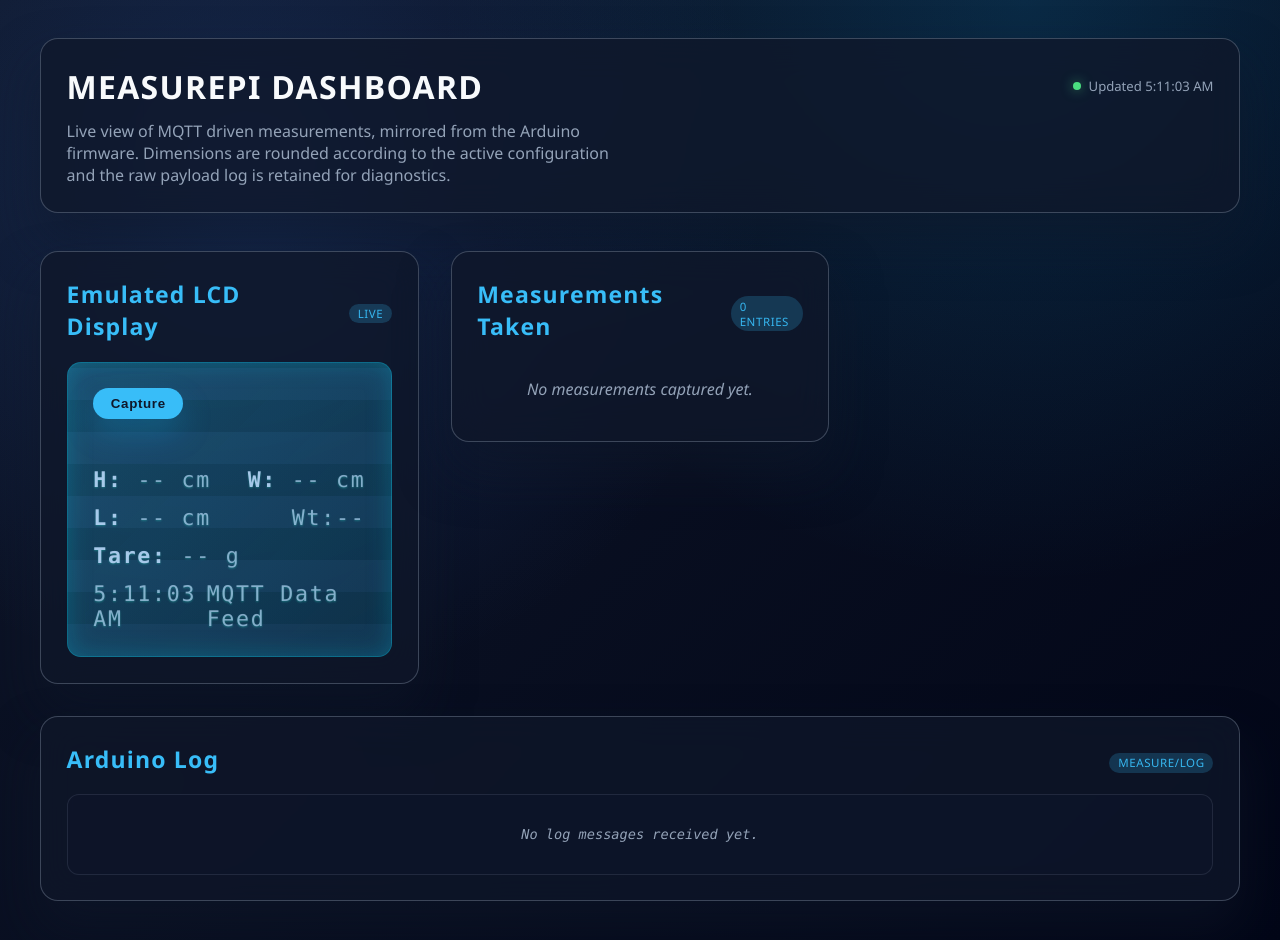
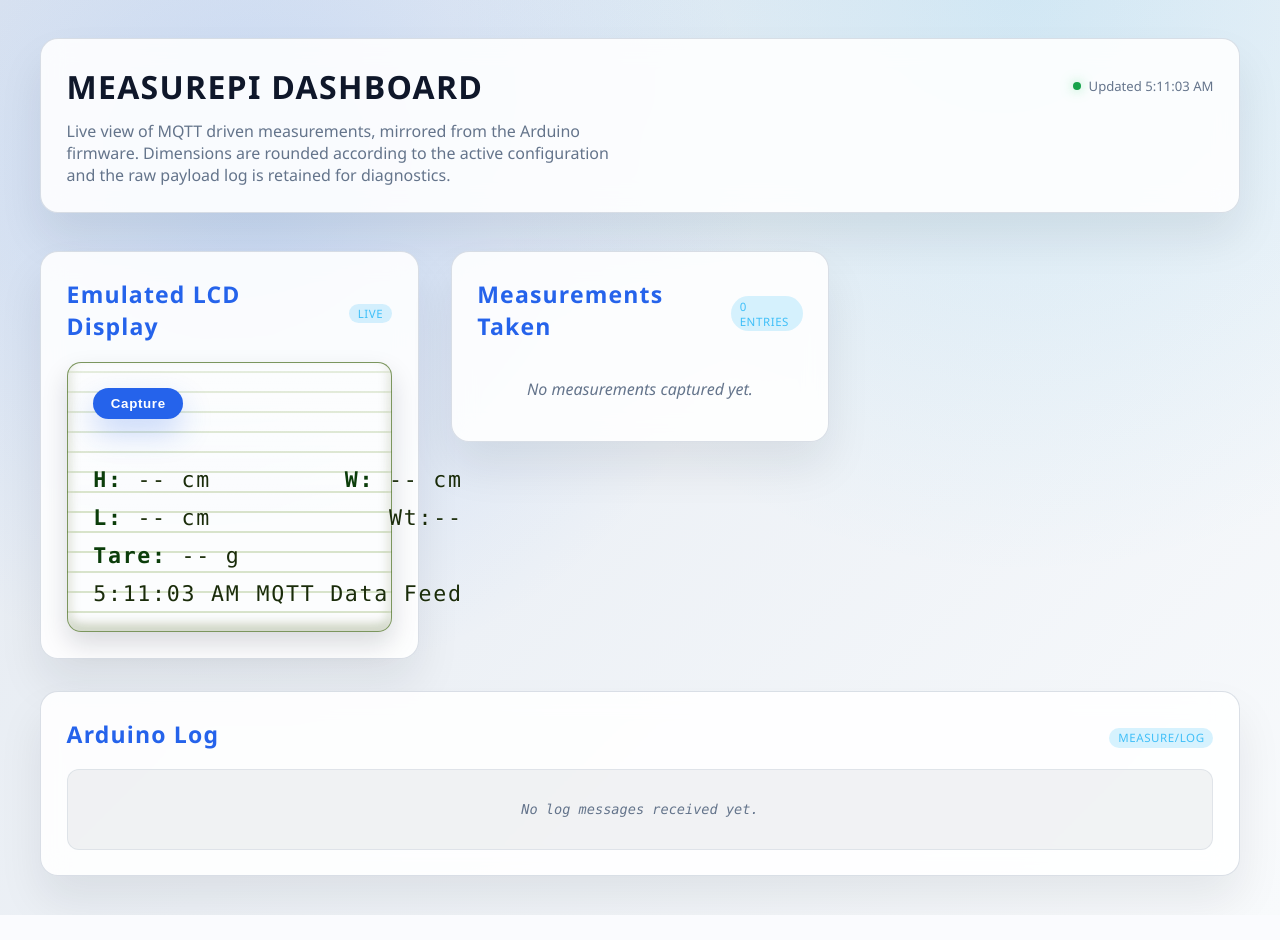
Before and after one commit to mitchweightman-nz/measurepi, a Flask app: page / in a window 1280 px wide. After the commit the page ends 915 px from the top, so only its background shows below. Run offline with Flask 3, Linux system fonts and the light colour scheme; data that the repository does not hold is empty.

Commit message:
Invert dashboard theme and update LCD styling

```diff
--- a/templates/index.html
+++ b/templates/index.html
@@ -6,20 +6,20 @@
   <meta name="viewport" content="width=device-width, initial-scale=1">
   <style>
     :root {
-      color-scheme: light dark;
-      --bg: #0f172a;
-      --panel-bg: rgba(15, 23, 42, 0.75);
+      color-scheme: light;
+      --bg: #f1f5f9;
+      --panel-bg: rgba(255, 255, 255, 0.88);
       --panel-border: rgba(148, 163, 184, 0.35);
-      --text: #f8fafc;
-      --accent: #38bdf8;
-      --muted: #94a3b8;
-      --success: #4ade80;
-      --warning: #facc15;
-      --danger: #f87171;
+      --text: #0f172a;
+      --accent: #2563eb;
+      --muted: #64748b;
+      --success: #16a34a;
+      --warning: #ca8a04;
+      --danger: #dc2626;
       font-family: "Segoe UI", "Helvetica Neue", system-ui, -apple-system, sans-serif;
       background: radial-gradient(circle at 20% 20%, rgba(59, 130, 246, 0.18), transparent 40%),
-                  radial-gradient(circle at 80% 0%, rgba(14, 165, 233, 0.18), transparent 42%),
-                  linear-gradient(135deg, #0f172a 0%, #020617 100%);
+                  radial-gradient(circle at 80% 0%, rgba(14, 165, 233, 0.12), transparent 42%),
+                  linear-gradient(135deg, #e2e8f0 0%, #f8fafc 100%);
       color: var(--text);
     }
 
@@ -66,8 +66,8 @@
       border: 1px solid var(--panel-border);
       border-radius: 18px;
       padding: clamp(1rem, 2vw, 1.75rem);
-      backdrop-filter: blur(18px);
-      box-shadow: 0 28px 50px rgba(15, 23, 42, 0.55);
+      backdrop-filter: blur(12px);
+      box-shadow: 0 25px 45px rgba(15, 23, 42, 0.08);
     }
 
     .panel-header {
@@ -81,19 +81,19 @@
     .action-button {
       background: var(--accent);
       border: none;
-      color: var(--bg);
+      color: #ffffff;
       font-weight: 600;
       padding: 0.5rem 1.1rem;
       border-radius: 999px;
       letter-spacing: 0.05em;
       cursor: pointer;
       transition: transform 0.2s ease, box-shadow 0.2s ease;
-      box-shadow: 0 14px 30px rgba(14, 165, 233, 0.25);
+      box-shadow: 0 14px 30px rgba(37, 99, 235, 0.25);
     }
 
     .action-button:hover:not(:disabled) {
       transform: translateY(-1px);
-      box-shadow: 0 18px 30px rgba(14, 165, 233, 0.35);
+      box-shadow: 0 18px 30px rgba(37, 99, 235, 0.35);
     }
 
     .action-button:disabled {
@@ -125,23 +125,22 @@
     }
 
     #lcdDisplay {
-      font-family: "IBM Plex Mono", "SFMono-Regular", "Consolas", monospace;
-      background: repeating-linear-gradient(
-          0deg,
-          rgba(56, 189, 248, 0.12),
-          rgba(56, 189, 248, 0.12) 32px,
-          rgba(14, 116, 144, 0.16) 32px,
-          rgba(14, 116, 144, 0.16) 64px
-        ),
-        linear-gradient(135deg, rgba(56, 189, 248, 0.25), rgba(14, 165, 233, 0.1));
+      font-family: "VT323", "IBM Plex Mono", "SFMono-Regular", "Consolas", monospace;
+      background: linear-gradient(180deg, #d7f0c5 0%, #c4e39d 100%);
+      background-image:
+        linear-gradient(180deg, rgba(255, 255, 255, 0.35), transparent 55%),
+        repeating-linear-gradient(0deg, transparent, transparent 18px, rgba(149, 179, 107, 0.35) 18px, rgba(149, 179, 107, 0.35) 20px);
       border-radius: 14px;
-      border: 1px solid rgba(6, 182, 212, 0.4);
+      border: 1px solid rgba(92, 124, 54, 0.8);
       padding: clamp(1.25rem, 2vw, 1.75rem);
-      text-shadow: 0 1px 2px rgba(45, 212, 191, 0.35);
-      box-shadow: inset 0 0 25px rgba(6, 182, 212, 0.28);
+      text-shadow: 0 1px 0 rgba(255, 255, 255, 0.35);
+      box-shadow:
+        inset 0 2px 8px rgba(255, 255, 255, 0.6),
+        inset 0 -6px 12px rgba(85, 107, 47, 0.35),
+        0 12px 26px rgba(15, 23, 42, 0.15);
       display: grid;
       gap: 1rem;
-      color: rgba(191, 219, 254, 0.65);
+      color: #1a2c0a;
     }
 
     .lcd-controls {
@@ -166,26 +165,40 @@
       display: flex;
       align-items: center;
       justify-content: space-between;
+      flex-wrap: nowrap;
+      gap: 1rem;
+    }
+
+    #lcdDisplay .line span {
+      white-space: nowrap;
     }
 
     #lcdDisplay .line strong {
-      color: rgba(191, 219, 254, 0.85);
+      color: #0b3d0a;
+    }
+
+    #lcdDisplay .line span:last-child {
+      text-align: right;
     }
 
     .lcd-placeholder {
       font-style: italic;
-      color: rgba(191, 219, 254, 0.65);
+      color: rgba(26, 44, 10, 0.65);
       text-align: center;
     }
 
     #lcdDisplay .action-feedback {
-      color: rgba(191, 219, 254, 0.65);
+      color: rgba(26, 44, 10, 0.7);
     }
 
     .history-table {
       width: 100%;
       border-collapse: collapse;
       font-size: 0.92rem;
+    }
+
+    .table-wrapper {
+      overflow-x: auto;
     }
 
     .history-table thead {
@@ -200,10 +213,11 @@
       padding: 0.55rem 0.5rem;
       border-bottom: 1px solid rgba(148, 163, 184, 0.15);
       text-align: left;
+      white-space: nowrap;
     }
 
     .history-table tbody tr:hover {
-      background: rgba(148, 163, 184, 0.08);
+      background: rgba(148, 163, 184, 0.15);
     }
 
     .history-empty {
@@ -218,10 +232,10 @@
       gap: 0.6rem;
       max-height: 420px;
       overflow-y: auto;
-      background: rgba(15, 23, 42, 0.55);
+      background: rgba(15, 23, 42, 0.05);
       border-radius: 12px;
       padding: 0.85rem;
-      border: 1px solid rgba(148, 163, 184, 0.15);
+      border: 1px solid rgba(148, 163, 184, 0.2);
       font-family: "IBM Plex Mono", "SFMono-Regular", "Consolas", monospace;
       font-size: 0.85rem;
       line-height: 1.4;
@@ -230,8 +244,8 @@
     .log-line {
       padding: 0.5rem 0.65rem;
       border-radius: 10px;
-      background: rgba(30, 64, 175, 0.35);
-      border: 1px solid rgba(96, 165, 250, 0.25);
+      background: rgba(59, 130, 246, 0.12);
+      border: 1px solid rgba(59, 130, 246, 0.25);
       display: grid;
       gap: 0.25rem;
     }
@@ -240,16 +254,16 @@
       font-size: 0.68rem;
       letter-spacing: 0.08em;
       text-transform: uppercase;
-      color: rgba(191, 219, 254, 0.65);
+      color: rgba(30, 64, 175, 0.7);
     }
 
     .log-line .payload {
       word-break: break-all;
-      color: rgba(226, 232, 240, 0.95);
+      color: #1f2937;
     }
 
     .log-line .meta {
-      color: rgba(148, 163, 184, 0.75);
+      color: rgba(71, 85, 105, 0.85);
       font-size: 0.7rem;
       display: flex;
       gap: 0.35rem;
```
